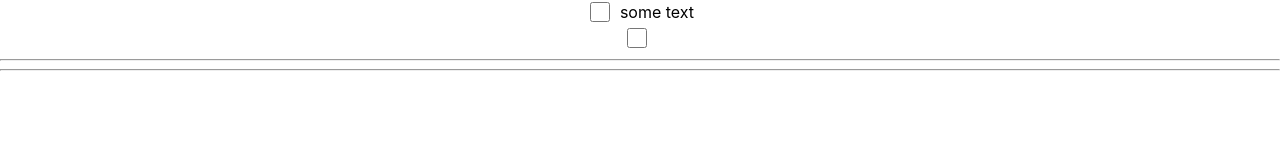
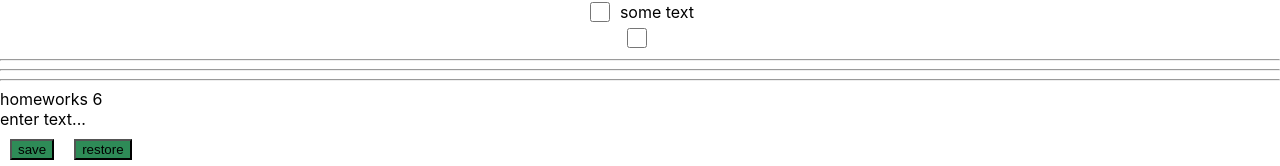
Before and after one commit to Iluxa91/homework-by-ignat, a React (Create React App) app: page /#/pre-junior in a window 1280 px wide. Shown: the part 786-952 px from the top of the page. Before the commit the page ends 865 px from the top, so only its background shows below. Built offline with nearby package versions, Linux system fonts and the light colour scheme.

Commit message:
Commit for HW5

```diff
--- a/src/p2-homeworks/h5-rrd-v6/pages/PreJunior.tsx
+++ b/src/p2-homeworks/h5-rrd-v6/pages/PreJunior.tsx
@@ -3,6 +3,7 @@ import HW1 from '../../h1/HW1'
 import HW2 from '../../h2/HW2'
 import HW3 from '../../h3/HW3'
 import HW4 from '../../h4/HW4'
+import HW6 from "../../h6/HW6";
 
 function PreJunior() {
     return (
@@ -11,7 +12,7 @@ function PreJunior() {
             <HW2/>
             <HW3/>
             <HW4/>
-            {/*<HW6/>*/}
+            <HW6/>
 
         </div>
     )
--- a/src/p2-homeworks/h6/HW6.tsx
+++ b/src/p2-homeworks/h6/HW6.tsx
@@ -11,6 +11,7 @@ function HW6() {
     }
     const restore = () => {
         // setValue()
+        setValue('')
     }
 
     return (
--- a/src/p2-homeworks/h6/common/c4-SuperEditableSpan/SuperEditableSpan.tsx
+++ b/src/p2-homeworks/h6/common/c4-SuperEditableSpan/SuperEditableSpan.tsx
@@ -32,17 +32,17 @@ const SuperEditableSpan: React.FC<SuperEditableSpanType> = (
 
     const onEnterCallback = () => {
         // setEditMode() // выключить editMode при нажатии Enter
-
+        setEditMode(false)
         onEnter && onEnter()
     }
     const onBlurCallback = (e: React.FocusEvent<HTMLInputElement>) => {
         // setEditMode() // выключить editMode при нажатии за пределами инпута
-
+        setEditMode(false)
         onBlur && onBlur(e)
     }
     const onDoubleClickCallBack = (e: React.MouseEvent<HTMLSpanElement, MouseEvent>) => {
         // setEditMode() // включить editMode при двойном клике
-
+        setEditMode(true)
         onDoubleClick && onDoubleClick(e)
     }
 
```
